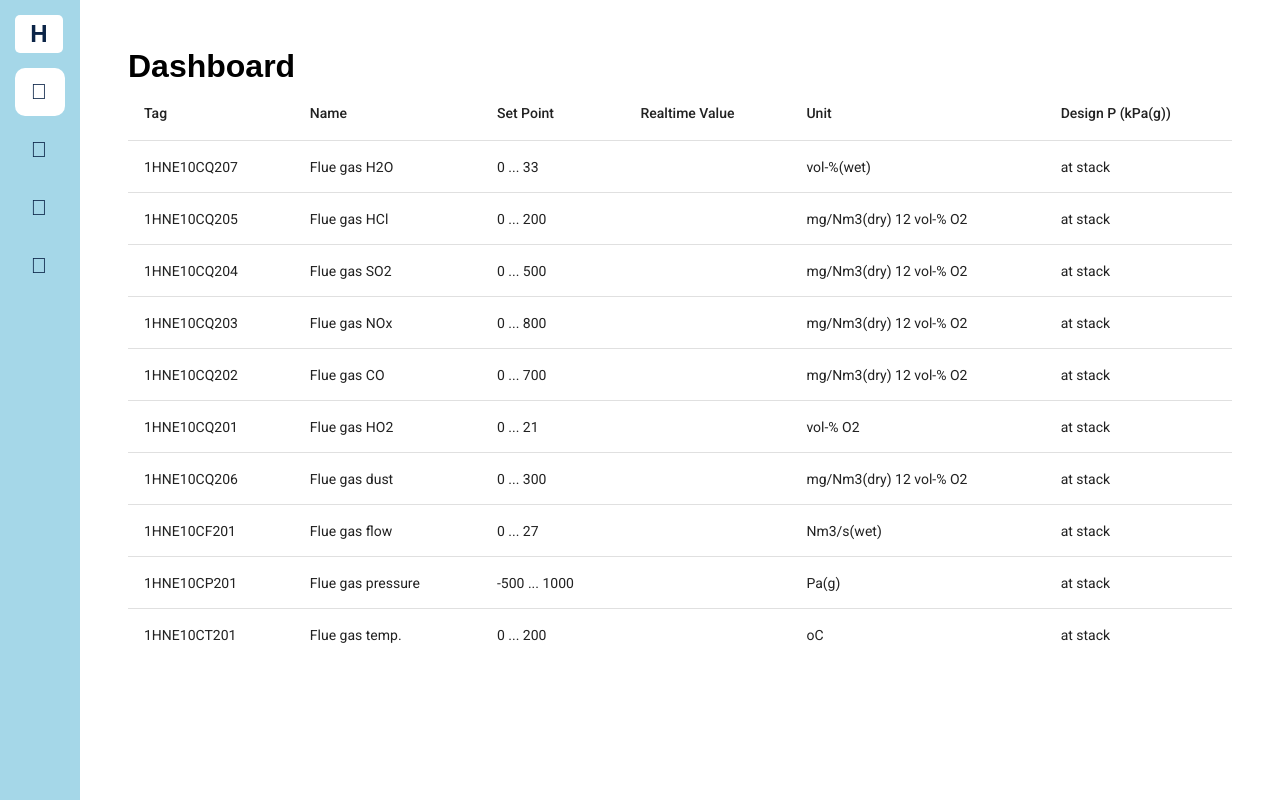
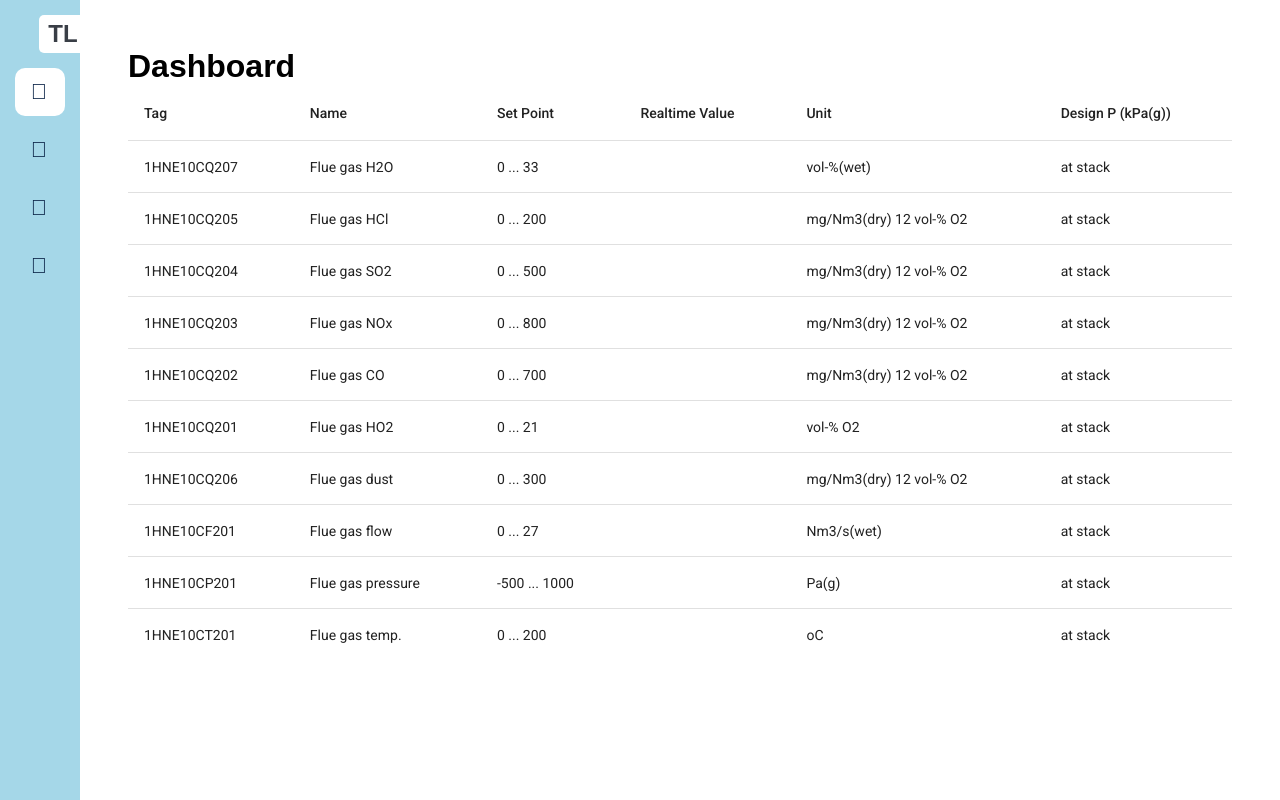
Before and after one commit to th-trang/EMS-Official, an Angular app: page /dashboard in a window 1280 px wide. Built offline with nearby package versions, Linux system fonts and the light colour scheme.

Commit message:
add logo

```diff
--- a/src/app/sidenav/sidenav.component.html
+++ b/src/app/sidenav/sidenav.component.html
@@ -1,8 +1,11 @@
 <div class="sidenav" [ngClass]="collapsed ? 'sidenav-collapsed' : ''">
     <div class="logo-container">
-        <button class="logo" (click)='toggleCollapse()'>H</button>
-        <div class="logo-text" @fadeInOut *ngIf="collapsed">Home</div>
-        <button class="btn-close" @rotate *ngIf="collapsed" (click)="closeSidenav()">
+        <button class="logo" [ngClass]="collapsed ? 'logo' : 'logo-text'"
+        (click)='toggleCollapse()'>TL</button>
+        <div class="logo-text" *ngIf="collapsed">
+            Thang Long Energy Environment Joint Stock Company
+        </div>
+        <button class="btn-close" *ngIf="collapsed" (click)="closeSidenav()">
             <i class="fal fa-times close-icon"></i>
         </button>
     </div>
@@ -37,5 +40,9 @@
                 </div>
             </li>
         </ul>
+        <div class="logo" [ngClass]="collapsed ? 'sidenav-collapsed' : ''">
+            <img src="./assets/img/thang-long-logo-transparent (2) (1).png" alt="ESEC logo" class="thang-long-log">
+            <img src="./assets/img/esec3-transparent (1) (2).png" alt="ESEC logo" class="esec-log">
+        </div>
     </div>
 </div>
```
